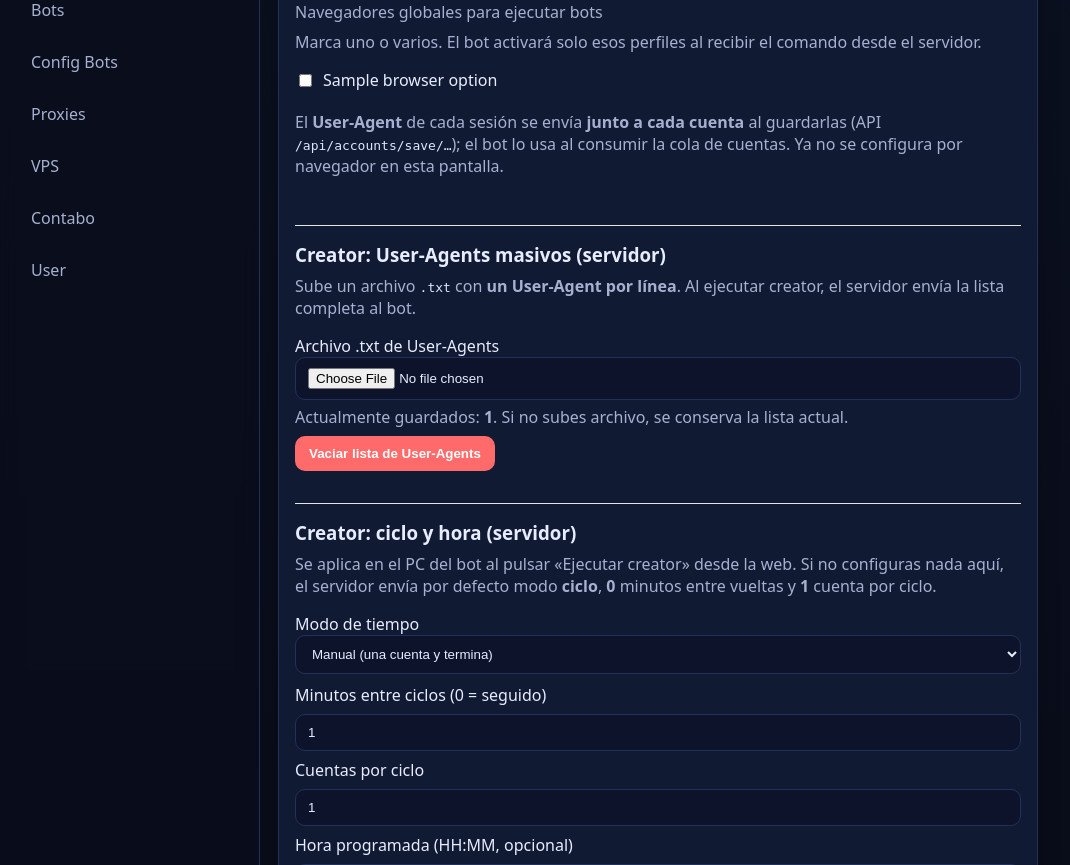
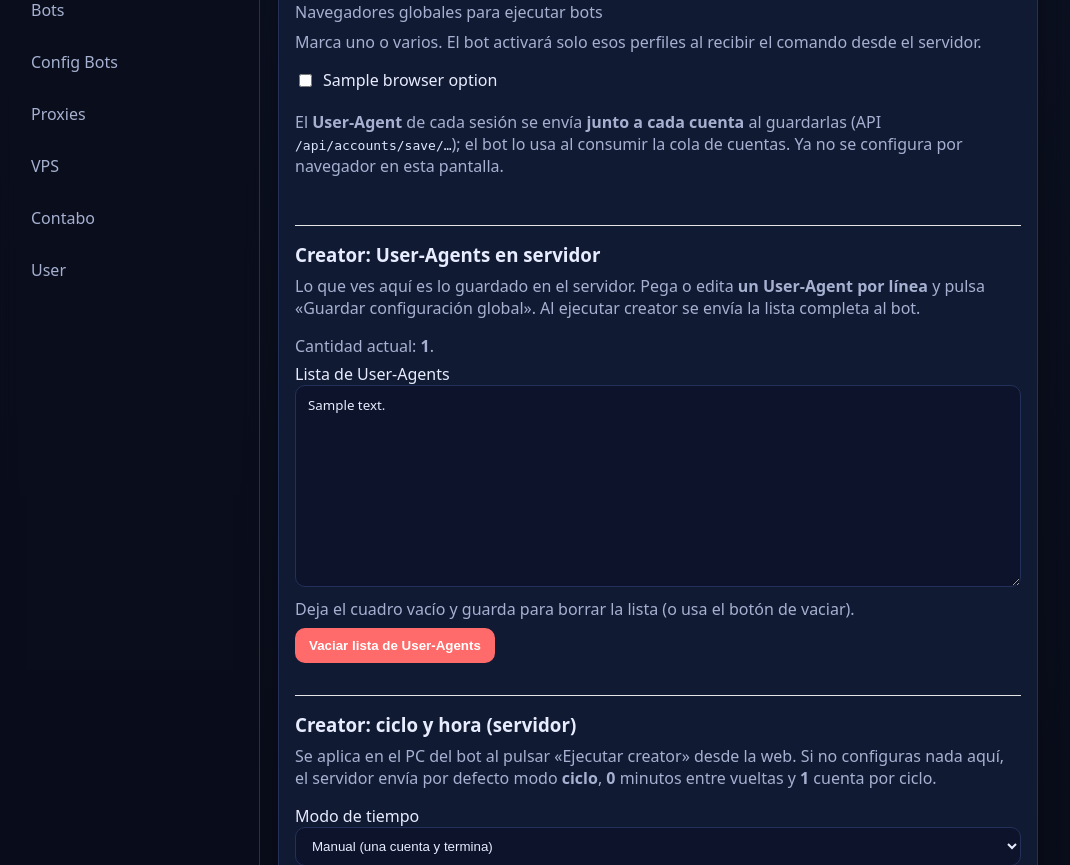
Before and after one commit to AlexisGuanique/api_login, a Flask app: template app/templates/bot_config.html in a window 1280 px wide. Shown: the part 186-1051 px from the top of the page, without its empty margins (0-1070 px from the left). Run offline with Flask 3, Linux system fonts and the light colour scheme; tables that the repository leaves empty hold one stand-in row (values such as "Sample post"); the template is opened without the code that fills it: values that come from a table or form of the project are taken from there, most other values are stand-ins (such as "Sample title", 1, 10 or a date in 2020); parts of the project's set-up code (start-up, migrations or seed data) failed here and were passed over.

Commit message:
fix: bot-config UA en textarea y sin Jinja en style
- Sustituye carga .txt por textarea con lista guardada visible.

- Sección TLD: hidden + JS en lugar de Jinja dentro de style (linter CSS).

- Actualiza docs BOT_CREATOR_USER_AGENTS.

Co-authored-by: Cursor <cursoragent@cursor.com>

```diff
--- a/app/templates/bot_config.html
+++ b/app/templates/bot_config.html
@@ -18,7 +18,7 @@
   {% endif %}
   {% set current_domain_mode = '33mail' if domain_cfg.is33mail else ('random' if domain_cfg.random_domains else 'custom') %}
 
-  <form id="bot-config-form" method="POST" action="{{ url_for('web.bot_config_post') }}" enctype="multipart/form-data" style="display: grid; gap: 12px;">
+  <form id="bot-config-form" method="POST" action="{{ url_for('web.bot_config_post') }}" style="display: grid; gap: 12px;">
     <fieldset style="border: 0; padding: 0; margin: 0;">
       <legend class="muted" style="padding: 0; margin-bottom: 8px;">Navegadores globales para ejecutar bots</legend>
       <p class="muted" style="margin-top: 0;">
@@ -52,21 +52,25 @@
     </p>
 
     <div style="margin-top: 20px; padding-top: 16px; border-top: 1px solid var(--border, #e5e5e5);">
-      <h3 style="margin: 0 0 8px 0;">Creator: User-Agents masivos (servidor)</h3>
+      <h3 style="margin: 0 0 8px 0;">Creator: User-Agents en servidor</h3>
       <p class="muted" style="margin-top: 0;">
-        Sube un archivo <code>.txt</code> con <strong>un User-Agent por línea</strong>. Al ejecutar creator, el servidor envía la lista completa al bot.
+        Lo que ves aquí es lo guardado en el servidor. Pega o edita <strong>un User-Agent por línea</strong> y pulsa «Guardar configuración global».
+        Al ejecutar creator se envía la lista completa al bot.
       </p>
-      <label for="creator_user_agents_file">Archivo .txt de User-Agents</label>
-      <input
-        id="creator_user_agents_file"
-        name="creator_user_agents_file"
-        type="file"
+      <p class="muted" style="margin: 0 0 6px 0;">
+        Cantidad actual: <strong>{{ creator_user_agents_count or 0 }}</strong>.
+      </p>
+      <label for="creator_user_agents_bulk">Lista de User-Agents</label>
+      <textarea
+        id="creator_user_agents_bulk"
+        name="creator_user_agents_bulk"
         class="input"
-        accept=".txt,text/plain"
-      />
+        rows="10"
+        placeholder="Mozilla/5.0 ...&#10;Mozilla/5.0 ..."
+        style="width: 100%; min-height: 180px; resize: vertical; font-family: inherit;"
+      >{{ creator_user_agents_text or '' }}</textarea>
       <p class="muted" style="margin: 6px 0 0 0;">
-        Actualmente guardados: <strong>{{ creator_user_agents_count or 0 }}</strong>.
-        Si no subes archivo, se conserva la lista actual.
+        Deja el cuadro vacío y guarda para borrar la lista (o usa el botón de vaciar).
       </p>
       <div style="margin-top: 8px;">
         <button type="submit" class="button button--danger" name="clear_creator_user_agents" value="1">
@@ -232,7 +236,7 @@
   </div>
 </section>
 
-<section id="random-tlds-section" class="card" style="margin-top: 16px;{% if current_domain_mode != 'random' %} display: none;{% endif %}">
+<section id="random-tlds-section" class="card" style="margin-top: 16px;" {% if current_domain_mode != 'random' %}hidden{% endif %}>
   <div class="card__header">
     <h3 style="margin: 0;">Terminaciones para dominios aleatorios (TLD)</h3>
   </div>
@@ -365,7 +369,7 @@
       const mode = (modeSelect.value || '33mail').trim();
       if (customOptions) customOptions.style.display = mode === 'custom' ? 'block' : 'none';
       if (customSection) customSection.style.display = mode === 'custom' ? 'block' : 'none';
-      if (tldSection) tldSection.style.display = mode === 'random' ? 'block' : 'none';
+      if (tldSection) tldSection.hidden = mode !== 'random';
     }
 
     modeSelect.addEventListener('change', toggleDomainBlocks);
--- a/app/web.py
+++ b/app/web.py
@@ -120,14 +120,6 @@ def _parse_creator_user_agents_bulk(raw_value: str) -> list[str]:
         seen.add(key)
         result.append(ua)
     return result
-
-
-def _parse_creator_user_agents_file(file_bytes: bytes) -> list[str]:
-    if not file_bytes:
-        return []
-    # Soporta UTF-8 y tolera bytes inválidos del archivo subido.
-    raw_text = file_bytes.decode("utf-8", errors="ignore")
-    return _parse_creator_user_agents_bulk(raw_text)
 
 
 def _get_creator_user_agents_from_config(cfg: BotGlobalConfig | None) -> list[str]:
@@ -741,20 +733,11 @@ def bot_config_post():
     if clear_creator_user_agents:
         browser_config.creator_user_agents_json = None
     else:
-        ua_file = request.files.get("creator_user_agents_file")
-        if ua_file and ua_file.filename:
-            filename = (ua_file.filename or "").strip().lower()
-            if not filename.endswith(".txt"):
-                return _render_bot_config_page(
-                    user,
-                    error="El archivo de User-Agents debe ser .txt",
-                    selected_browsers_override=selected_browsers,
-                    status_code=400,
-                )
-            creator_user_agents = _parse_creator_user_agents_file(ua_file.read())
-            browser_config.creator_user_agents_json = (
-                json.dumps(creator_user_agents) if creator_user_agents else None
-            )
+        creator_user_agents_raw = request.form.get("creator_user_agents_bulk") or ""
+        creator_user_agents = _parse_creator_user_agents_bulk(creator_user_agents_raw)
+        browser_config.creator_user_agents_json = (
+            json.dumps(creator_user_agents) if creator_user_agents else None
+        )
 
     db.session.commit()
     success_msg = (
```
Also changed, not shown: docs/BOT_CREATOR_USER_AGENTS.md (+3 -5 lines).
